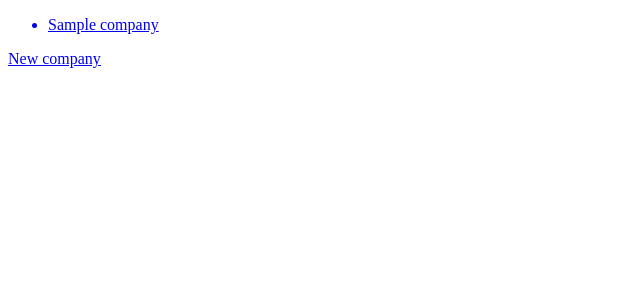
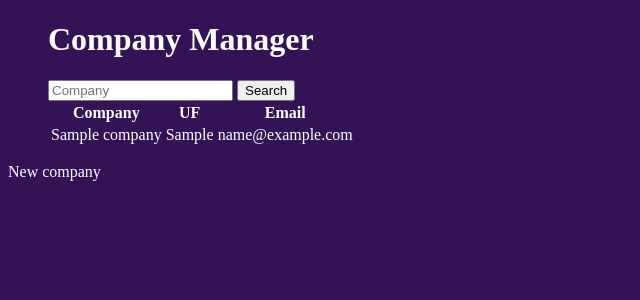
Before and after one commit to elianafurtado/prova-ebi, a Django app: page / in a window 1280 px wide. Shown: the top 300 px of the page, without its empty margins (0-640 px from the left). Run offline with Django 3.2, Linux system fonts and the light colour scheme; tables that the repository leaves empty hold one stand-in row (values such as "Sample post").

Commit message:
implementing service orders

```diff
--- a/ebicrud/companies/admin.py
+++ b/ebicrud/companies/admin.py
@@ -1,5 +1,7 @@
 from django.contrib import admin
 
-from .models import Company
+from .models import Company, Service, ServiceOrder
 
 admin.site.register(Company)
+admin.site.register(Service)
+admin.site.register(ServiceOrder)
--- a/ebicrud/companies/models.py
+++ b/ebicrud/companies/models.py
@@ -1,10 +1,25 @@
 from django.db import models
+
+class Service(models.Model):
+    title = models.CharField(max_length=100)
+
+    def __str__(self):
+        return self.title
 
 
 class Company(models.Model):
     name = models.CharField(max_length=100)
     uf = models.CharField(max_length=2)
     email = models.CharField(max_length=100)
+    services = models.ManyToManyField(Service, blank=True)
 
     def __str__(self):
         return self.name
+
+class ServiceOrder(models.Model):
+    title = models.CharField(max_length=100)
+    company = models.ForeignKey(Company, on_delete=models.CASCADE)
+    service = models.ManyToManyField(Service)
+
+    def __str__(self):
+        return self.title
--- /dev/null
+++ b/ebicrud/companies/static/css/style.css
@@ -0,0 +1,8 @@
+body {
+    background-color: #341256;
+    color: #ffffff;
+}
+a {
+    text-decoration: none;
+    color: #ffffff;
+}
--- a/ebicrud/companies/templates/companies.html
+++ b/ebicrud/companies/templates/companies.html
@@ -1,16 +1,50 @@
+{% load static %}
 <!DOCTYPE html>
 <html lang="en" dir="ltr">
   <head>
     <meta charset="utf-8">
-    <title></title>
+    <link rel="stylesheet" href="{% static 'css/style.css' %}">
+    <title>Companies</title>
   </head>
   <body>
     <ul>
-      {% for company in companies%}
-        <a href="{% url 'update_company' company.id%}">
-          <li>{{ company.name }}</li>
-        </a>
-      {% endfor %}
+      <h1>Company Manager</h1>
+      <div class="searches">
+          <!-- Search form
+          <div class="active-pink-3 active-pink-4 mb-4">
+              <input class="form-control" type="text" placeholder="Company" aria-label="Search">
+          </div>
+          <div class="active-purple-3 active-purple-4 mb-4">
+              <input class="form-control" type="text" placeholder="UF" aria-label="Search">
+          </div>
+
+          <div class="active-cyan-3 active-cyan-4 mb-4">
+              <input class="form-control" type="text" placeholder="Email" aria-label="Search">
+          </div>-->
+          <form class="form-inline md-form mr-auto mb-4">
+              <input class="form-control mr-sm-2" name="pesquisa" type="text" placeholder="Company" aria-label="Search">
+              <button class="btn aqua-gradient btn-rounded btn-sm my-0" type="submit">Search</button>
+            </form>
+      </div>
+
+      <table>
+        <thead>
+          <tr>
+            <th>Company</th>
+            <th>UF</th>
+            <th>Email</th>
+          </tr>
+        </thead>
+        <tbody>
+        {% for company in companies%}
+          <tr>
+            <td><a href="{% url 'update_company' company.id%}">{{ company.name }}</a></td>
+            <td>{{ company.uf }}</td>
+            <td>{{ company.email }}</td>
+          </tr>
+        {% endfor %}
+        </tbody>
+      </table>
     </ul>
     <a href="{% url 'create_company' %}">New company</a>
   </body>
--- a/ebicrud/companies/urls.py
+++ b/ebicrud/companies/urls.py
@@ -1,9 +1,10 @@
 from django.urls import path
-from .views import list_companies, create_company, update_company, delete_company
+from .views import list_companies, create_company, update_company, delete_company,list_service_orders
 
 urlpatterns = [
     path('',list_companies,name='list_companies'),
     path('new/',create_company,name='create_company'),
     path('update/<int:id>',update_company,name='update_company'),
     path('dele/<int:id>',delete_company,name='delete_company'),
+    path('so/<int:id>',list_service_orders,name='list_service_orders'),
 ]
--- a/ebicrud/companies/views.py
+++ b/ebicrud/companies/views.py
@@ -1,9 +1,15 @@
 from django.shortcuts import render, redirect
-from .models import Company
+from .models import Company, ServiceOrder
 from .forms import CompanyForm
 
 def list_companies(request):
-    companies = Company.objects.all()
+    for_search = request.GET.get('pesquisa', None)
+
+    if for_search:
+        companies = Company.objects.all()
+        companies = companies.filter(name=for_search)
+    else:
+        companies = Company.objects.all()
     return render(request,'companies.html',{'companies':companies})
 
 def create_company(request):
@@ -33,3 +39,9 @@ def delete_company(request, id):
         return redirect('list_companies')
 
     return render(request,'company-delete-confirm.html',{'company':company})
+
+def list_service_orders(request, id):
+    services_orders = ServiceOrder.objects.all()
+    services_orders = services_orders.filter(company_id=id)
+
+    return render(request,'service-orders.html',{'services_orders':services_orders})
--- a/ebicrud/ebicrud/settings.py
+++ b/ebicrud/ebicrud/settings.py
@@ -55,7 +55,7 @@ ROOT_URLCONF = 'ebicrud.urls'
 TEMPLATES = [
     {
         'BACKEND': 'django.template.backends.django.DjangoTemplates',
-        'DIRS': [],
+        'DIRS': ['templates'],
         'APP_DIRS': True,
         'OPTIONS': {
             'context_processors': [
```
Also changed, not shown: ebicrud/companies/templates/service-orders.html (added, +44 -0 lines), ebicrud/companies/migrations/0001_initial.py.
